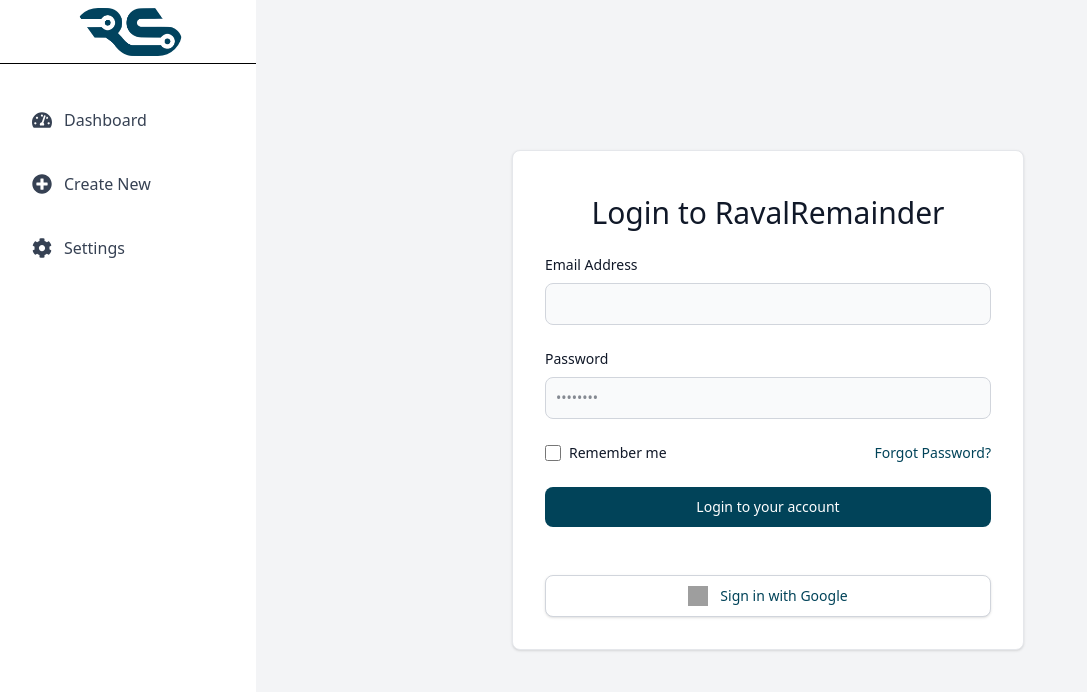
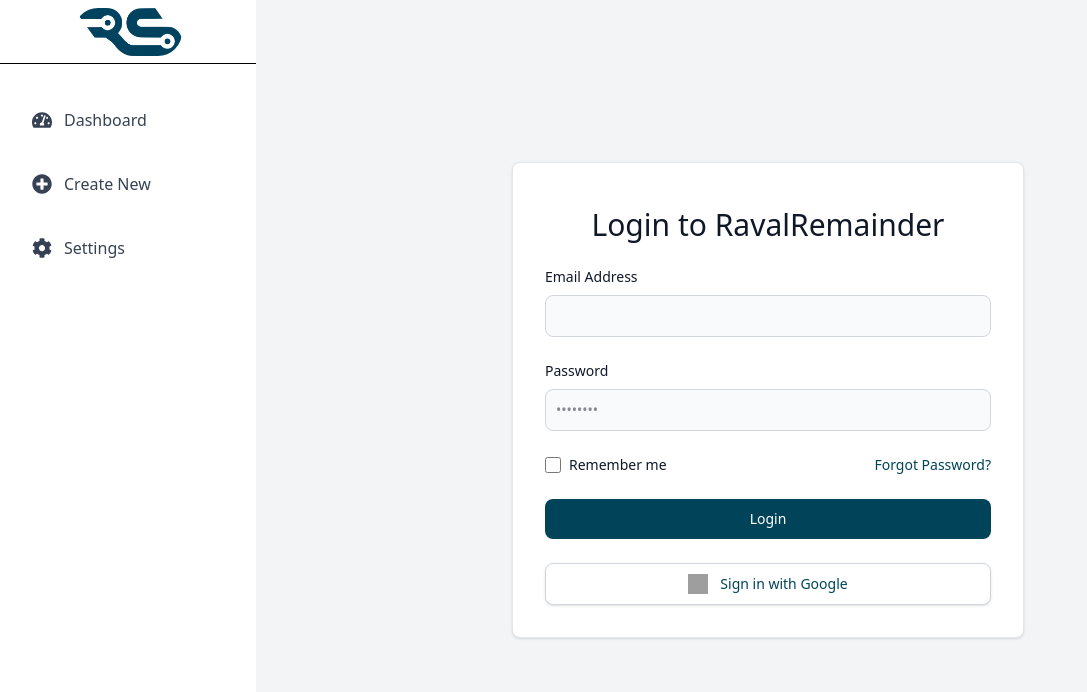
Before and after one commit to jonget-muhabaw/RemaindReval, a React (Vite) app: page / in a window 1280 px wide. Shown: the top 692 px of the page, without its empty margins (0-1087 px from the left). Built offline with nearby package versions, Linux system fonts and the light colour scheme; grey boxes are pictures that could not be loaded.

Commit message:
feat: add logo icon

```diff
--- a/index.html
+++ b/index.html
@@ -2,7 +2,7 @@
 <html lang="en">
   <head>
     <meta charset="UTF-8" />
-    <link rel="icon" type="image/svg+xml" href="/vite.svg" />
+    <link rel="icon" type="image/svg+xml" href="././src/assets/main-icon.png" />
     <meta name="viewport" content="width=device-width, initial-scale=1.0" />
     <title>RemindReval</title>
   </head>
--- a/src/presentation/components/Login.tsx
+++ b/src/presentation/components/Login.tsx
@@ -1,3 +1,5 @@
+import { Link } from "react-router-dom";
+
 const Login = () => {
   return (
     <div className="flex items-center justify-center min-h-screen bg-gray-100 p-4 sm:p-6">
@@ -45,12 +47,16 @@ const Login = () => {
               Forgot Password?
             </a>
           </div>
-          <button
-            type="submit"
-            className="w-full text-white bg-primary hover:secondary focus:ring-4 focus:outline-none focus:ring-blue-300 font-medium rounded-lg text-sm px-5 py-2.5"
+          <Link
+            to="/dashboard"
+            className="block w-full text-white bg-primary hover:bg-blue-500 focus:ring-4 focus:outline-none focus:ring-blue-300 font-medium rounded-lg text-sm px-5 py-2.5 text-center"
+            onClick={() => {
+              console.log("Navigating to dashboard");
+            }}
           >
-            Login to your account
-          </button>
+            Login
+          </Link>
+
           <div className="flex justify-center mt-6">
             <button className="flex items-center justify-center w-full bg-white border border-gray-300 text-primary font-medium rounded-lg text-sm px-5 py-2.5 shadow hover:bg-gray-100 focus:outline-none focus:ring-2 focus:ring-gray-300">
               <img
--- a/src/presentation/components/Settings.tsx
+++ b/src/presentation/components/Settings.tsx
@@ -3,7 +3,7 @@ import React from 'react'
 const Settings = () => {
   return (
     <div>
-
+      <h1 className='text-2xl text-center font-bold text-primary mt-4'>You adjust your settings for notification in here</h1>
     </div>
   )
 }
```
